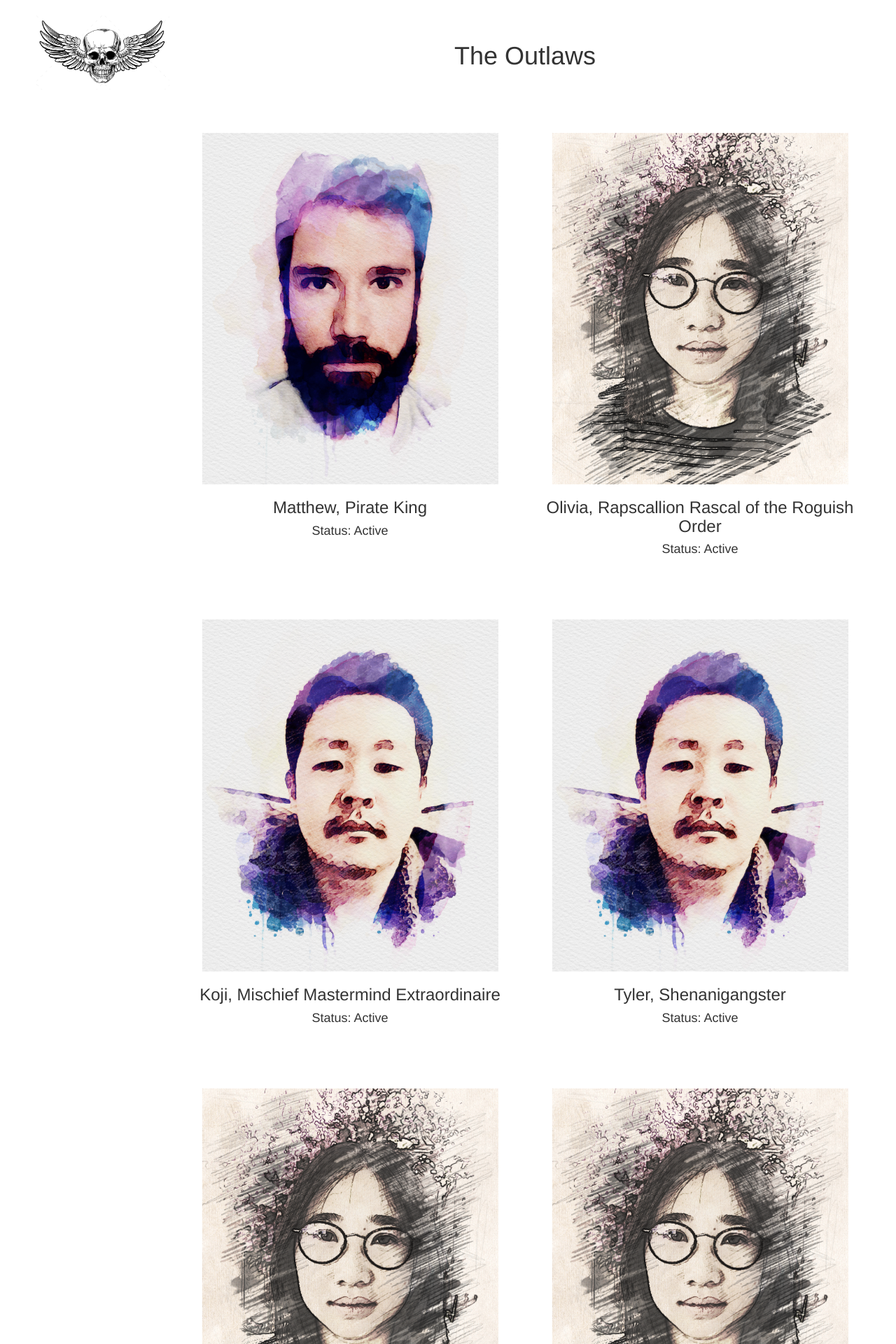
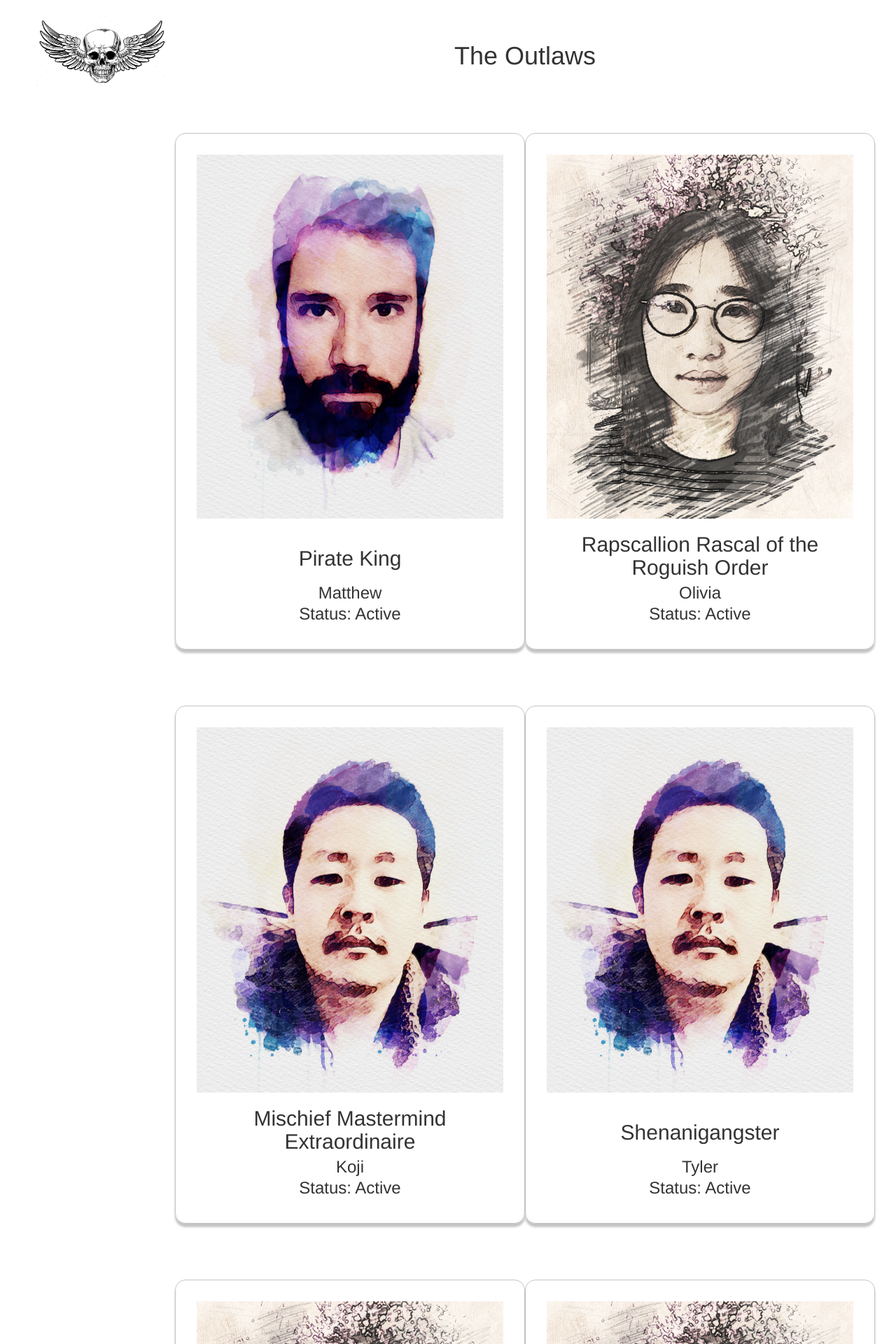
Before and after one commit to obettaglio/necroninden, a Flask app: page /outlaws in a window 1280 px wide; the page is wider, and only the part inside the window is pictured. Shown: the top 1920 px of that part at 70% size. Run offline with Flask 2, Linux system fonts and the light colour scheme; some libraries are stand-ins or nearby versions.

Commit message:
Added cards to Outlaws page.

```diff
--- a/templates/outlaws.html
+++ b/templates/outlaws.html
@@ -17,7 +17,7 @@
       display: block;
       margin-left: auto;
       margin-right: auto;
-      width: 90%;
+      width: 100%;
       height: auto;
       transition: .5s ease;
       backface-visibility: hidden;
@@ -26,12 +26,12 @@
       transition: .5s ease;
       opacity: 0;
       position: absolute;
-      top: 45%;
+      top: 42%;
       left: 50%;
       transform: translate(-50%, -50%);
       -ms-transform: translate(-50%, -50%);
       text-align: center;
-      font-size: 18px;
+      font-size: 24px;
       text-shadow: 1px 1px #ffffff;
     }
     .outlaw-div:hover .outlaw-img {
@@ -46,10 +46,24 @@
     .title, .outlaw-div {
       text-align: center;
     }
+    .outlaw-div {
+      border: 1px solid #c4c4c4;
+      border-radius: 15px;
+      box-shadow: 0px 5px 3px #c4c4c4;
+      padding: 30px;
+    }
+    .subtitle {
+      font-size: 24px;
+      line-height: 20px;
+    }
+    .smallrank {
+      padding-top: 20px;
+      margin-bottom: 23px;
+    }
     /*.left-picture {
       margin-left: 30px;
-    }*/
-    /*.right-picture {
+    }
+    .right-picture {
       margin-left: 30px;
     }*/
 
@@ -71,15 +85,17 @@
       <div class="col-lg-2"></div>
       <div id="matthew-div" class="col-lg-4 outlaw-div left-picture">
         <img class="outlaw-img" src="/static/matthew.png">
+        <h2 class="smallrank">Pirate King</h2>
+        <p class="subtitle">Matthew</p class="subtitle">
+        <p class="subtitle">Status: Active</p>
         <div class="outlaw-text left-text">A whimsically optimistic swashbuckler and dancer and a devilishly handsome, incorrigible flirt.</div>
-        <h3>Matthew, Pirate King</h3>
-        <h4>Status: Active</h4>
       </div>
       <div id="olivia-div" class="col-lg-4 outlaw-div right-picture">
         <img class="outlaw-img" src="/static/anita.png">
+        <h2>Rapscallion Rascal of the Roguish Order</h2>
+        <p class="subtitle">Olivia</p class="subtitle">
+        <p class="subtitle">Status: Active</p>
         <div class="outlaw-text right-text">A tender hearted dancer with a thirst for adventure and...<br>new experiences.</div>
-        <h3>Olivia, Rapscallion Rascal of the Roguish Order</h3>
-        <h4>Status: Active</h4>
       </div>
       <div class="col-lg-2"></div>
     </div>
@@ -88,50 +104,55 @@
       <div class="col-lg-2"></div>
       <div id="koji-div" class="col-lg-4 outlaw-div left-picture">
         <img class="outlaw-img" src="/static/koji.png">
+        <h2>Mischief Mastermind Extraordinaire</h2>
+        <p class="subtitle">Koji</p>
+        <p class="subtitle">Status: Active</p>
         <div class="outlaw-text left-text">A kind-hearted computer master with a hilarious sense of humor who enjoys entertaining ladies...<br>lots of ladies.</div>
-        <h3>Koji, Mischief Mastermind Extraordinaire</h3>
-        <h4>Status: Active</h4>
       </div>
       <div id="tyler-div" class="col-lg-4 outlaw-div right-picture">
         <img class="outlaw-img" src="/static/koji.png">
+        <h2 class="smallrank">Shenanigangster</h2>
+        <p class="subtitle">Tyler</p>
+        <p class="subtitle">Status: Active</p>
         <div class="outlaw-text right-text">A laid-back gamer with an insatiable fondness for raspberries and a catchphrase for every occasion.</div>
-        <h3>Tyler, Shenanigangster</h3>
-        <h4>Status: Active</h4>
       </div>
       <div class="col-lg-2"></div>
     </div>
 
-    <div id="third-row" class="row picture-row" style="margin-bottom: 60px;">
+    <div id="third-row" class="row picture-row" style="margin-bottom: 80px;">
       <div class="col-lg-2"></div>
       <div id="angie-div" class="col-lg-4 outlaw-div left-picture">
         <img class="outlaw-img" src="/static/anita.png">
+        <h2>Skullduggery Champion of the Crossed Bones</h2>
+        <p class="subtitle">Angie</p>
+        <p class="subtitle">Status: Active</p>
         <div class="outlaw-text left-text">A jaculiferous hesperidium with a laconic grandiloquence and intense distaste for ultracrepidarianism.</div>
-        <h3>Angie, Skullduggery Champion of the Crossed Bones</h3>
-        <h4>Status: Active</h4>
       </div>
       <div id="opening-div" class="col-lg-4 outlaw-div right-picture">
         <img class="outlaw-img" src="/static/anita.png">
-        <h3>Open Position</h3>
-        <!-- <h4>Status: At Large</h4> -->
+        <h2 style="margin-bottom: 103px;">Open Position</h2>
+        <!-- <p class="subtitle">Status: At Large</p> -->
       </div>
       <div class="col-lg-2"></div>
     </div>
 
     <hr>
 
-    <div id="fourth-row" class="row picture-row" style="margin-bottom: 60px;">
+    <div id="fourth-row" class="row picture-row" style="margin-bottom: 80px;">
       <div class="col-lg-2"></div>
       <div id="jared-div" class="col-lg-4 outlaw-div left-picture">
         <img class="outlaw-img" src="/static/jared.png">
+        <h2>Chaosmonger</h2>
+        <p class="subtitle">Jared</p>
+        <p class="subtitle">Status: Transferred</p>
         <div class="outlaw-text left-text">A dangerous combination of a wealth of dubiously useful knowledge and legally ambiguous interests.</div>
-        <h3>Jared, Chaosmonger</h3>
-        <h4>Status: Transferred</h4>
       </div>
       <div id="anita-div" class="col-lg-4 outlaw-div right-picture">
         <img class="outlaw-img" src="/static/anita.png">
+        <h2>Saboteur, Specialist</h2>
+        <p class="subtitle">Anita</p>
+        <p class="subtitle">Status: At Large</p>
         <div class="outlaw-text right-text">Class, style, taste.<br>A writer whose insight into the soul finds inspiration from the seductive influences of alcohol, cigarette smoke, and the human condition.</div>
-        <h3>Anita, Saboteur Specialist</h3>
-        <h4>Status: At Large</h4>
       </div>
       <div class="col-lg-2"></div>
     </div>
```
Also changed, not shown: templates/availability.html (+4 -4 lines), templates/code.html (+9 -2 lines), templates/guests.html (+9 -2 lines), templates/hideout.html (+16 -13 lines), static/favicon-32x32.png (added).
